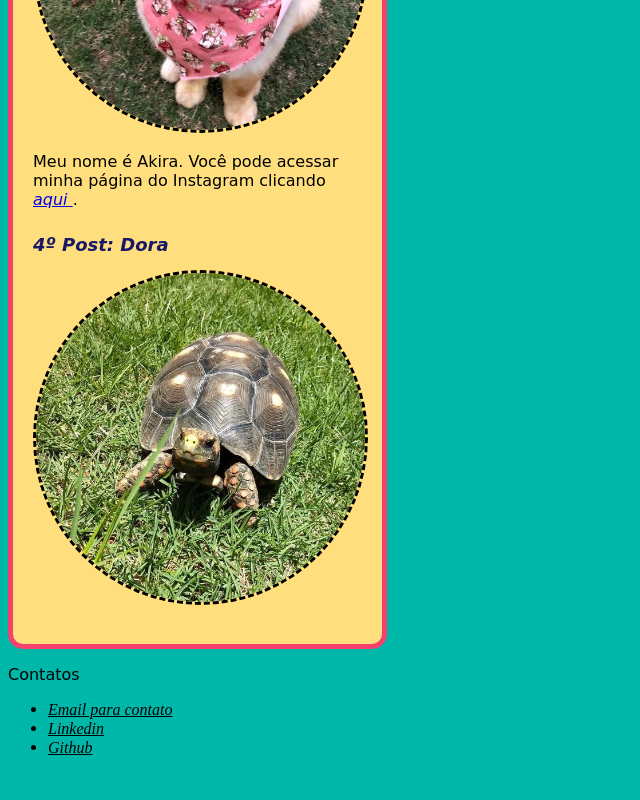
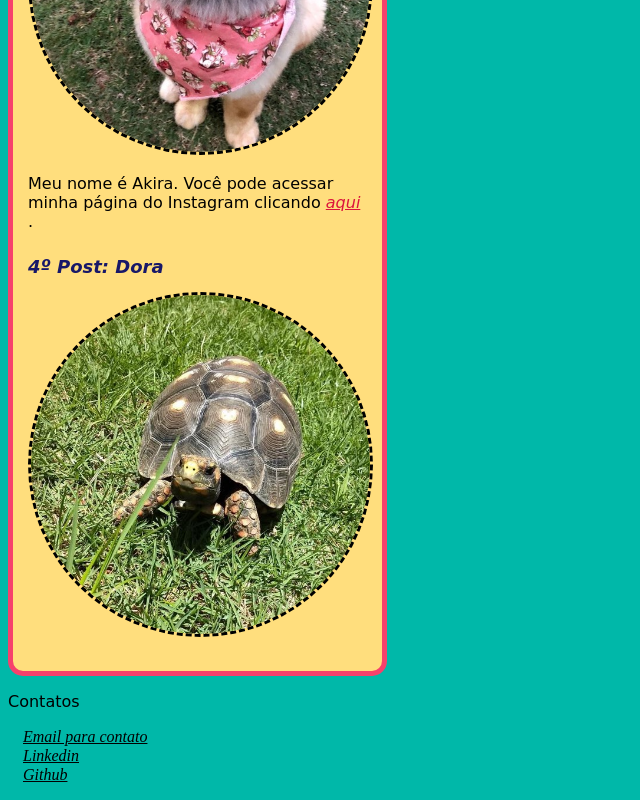
Before and after one commit to LorenzoAHenrique/SiteTestePets, a plain HTML site: page AulaHTML/Index.html in a window 1280 px wide. Shown: the part 1203-2003 px from the top of the page, without its empty margins (0-640 px from the left). Before the commit the page ends 1976 px from the top, so only its background shows below. Drawn offline with Linux system fonts and the light colour scheme.

Commit message:
Mudanças no estilo

```diff
--- a/AulaHTML/Index.html
+++ b/AulaHTML/Index.html
@@ -38,7 +38,7 @@
     </section>
     <footer>
         <p>Contatos</p>
-        <ul>
+        <ul class="list_content">
             <li>
                 <a href="mailto:lorenzoarrudahenrique@gmail.com" class="contact">Email para contato</a>
             </li>
--- a/AulaHTML/style.css
+++ b/AulaHTML/style.css
@@ -26,7 +26,7 @@ body {
 
 .post {
     background: #ffde7d;
-    padding: 20px;
+    padding: 15px;
     border: 5px solid #f6416c;
     margin-bottom: 15px;
     border-radius: 15px;
@@ -36,6 +36,7 @@ body {
     margin: 0%;
     margin-bottom: 25px;
     color: #000000;
+    text-transform: initial;
 
 }
 
@@ -46,11 +47,21 @@ body {
     border-radius: 200px;
     margin-bottom: 15px;
 }
+.post a {
+    color:crimson;
+
+}
 
 .contact{
     font-family: 'Times New Roman';
     color: black;
 }
+
+.list_content {
+    list-style: none;
+    padding-left: 15px;
+}
+
 a {
     font-style: italic;
 }
```
